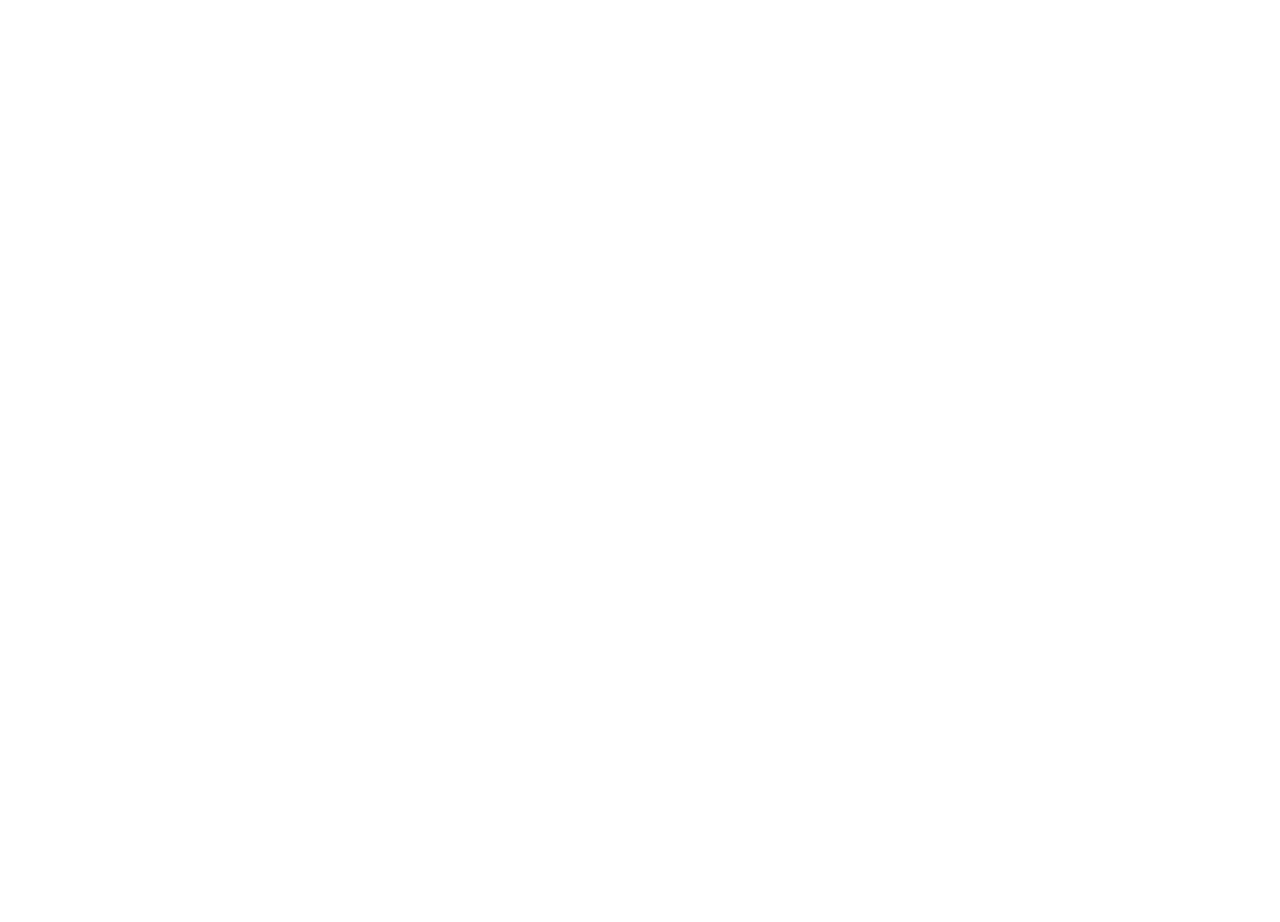
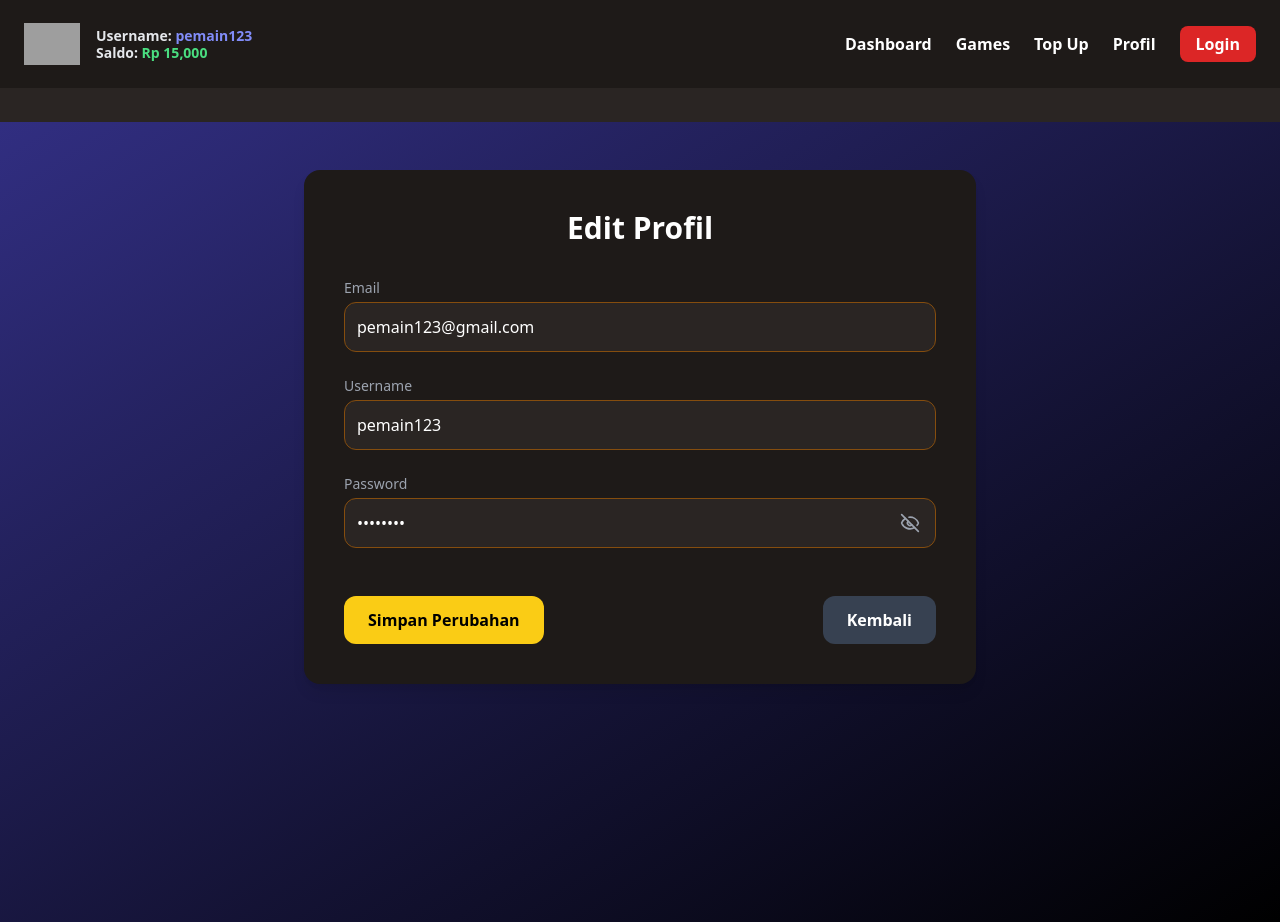
Before and after one commit to kenzietama/gamblinghub, a React (Create React App) app in the folder frontend/: page /profiledit in a window 1280 px wide. Before the commit this address had no page. Before the commit the page ends 800 px from the top, so only its background shows below. Built offline with nearby package versions, Linux system fonts and the light colour scheme; grey boxes are pictures that could not be loaded.

Commit message:
buat profile, profil edit, mainmenu pemain

```diff
--- a/frontend/src/App.js
+++ b/frontend/src/App.js
@@ -13,6 +13,7 @@ import Dashboard from "./pages/Dashboard";
 import MainMenu from "./pages/Pemain/MainMenu";
 import TopUp from "./pages/Pemain/TopUp";
 import Profil from "./pages/Pemain/Profil";
+import ProfilEdit from "./pages/Pemain/ProfilEdit";
 
 // Games
 import JackpotGame from "./pages/Games/JackpotGame";
@@ -33,6 +34,7 @@ function App() {
         <Route path="/main-menu" element={<MainMenu />} />
         <Route path="/top-up" element={<TopUp />} />
         <Route path="/profil" element={<Profil />} />
+        <Route path="/profiledit" element={<ProfilEdit />} />
 
         {/* Games */}
         <Route path="/jackpot" element={<JackpotGame />} />
--- a/frontend/src/pages/Pemain/MainMenu.js
+++ b/frontend/src/pages/Pemain/MainMenu.js
@@ -1,5 +1,6 @@
 import React from "react";
 import { useNavigate } from "react-router-dom";
+import Navbar from "../../components/navbar";
 
 const MainMenu = () => {
   const navigate = useNavigate();
@@ -18,22 +19,10 @@ const MainMenu = () => {
       color: "from-indigo-400 to-indigo-600",
     },
     {
-      name: "🎴 Suit Jepang",
-      desc: "Main suit lawan bot dan raih koin!",
-      path: "/suit-jepang",
-      color: "from-pink-400 to-pink-600",
-    },
-    {
       name: "🎲 Lempar Dadu",
       desc: "Lempar dadu dan menang bila jumlahnya besar!",
       path: "/dadu",
       color: "from-purple-400 to-purple-600",
-    },
-    {
-      name: "🐎 Balap Kuda",
-      desc: "Pilih kuda favoritmu dan lihat siapa juara!",
-      path: "/balap-kuda",
-      color: "from-green-400 to-green-600",
     },
     {
       name: "🃏 Blackjack",
@@ -44,30 +33,31 @@ const MainMenu = () => {
   ];
 
   return (
-    <div className="min-h-screen bg-gradient-to-br from-gray-900 to-black text-white p-6 flex flex-col items-center">
-      <div className="w-full flex justify-between max-w-4xl mb-6">
-        <h1 className="text-3xl font-bold text-indigo-300">🎮 Menu Permainan</h1>
-        <button
-          onClick={() => navigate("/login")}
-          className="bg-indigo-600 hover:bg-indigo-500 text-white px-4 py-2 rounded-xl font-semibold transition"
-        >
-          Login
-        </button>
+    <>
+      <Navbar />
+
+      <div className="min-h-screen bg-gradient-to-br from-indigo-900 to-black text-white px-6 py-12">
+        <div className="max-w-5xl mx-auto space-y-12">
+          <div className="text-center">
+            <h1 className="text-4xl font-bold text-yellow-400 mb-4">🎮 Menu Permainan</h1>
+            <p className="text-gray-300">Pilih permainan favoritmu dan raih kemenangan besar!</p>
           </div>
 
-      <div className="grid grid-cols-1 sm:grid-cols-2 gap-6 max-w-4xl w-full">
+          <div className="grid grid-cols-1 sm:grid-cols-2 gap-6">
             {games.map((game, index) => (
               <div
                 key={index}
                 onClick={() => navigate(game.path)}
-            className={`cursor-pointer bg-gradient-to-br ${game.color} rounded-2xl p-6 shadow-xl transform hover:scale-105 transition duration-300`}
+                className={`cursor-pointer bg-gradient-to-br ${game.color} p-6 rounded-2xl shadow-lg transform hover:scale-105 transition duration-300`}
               >
                 <h2 className="text-2xl font-bold mb-2">{game.name}</h2>
-            <p className="text-sm opacity-90">{game.desc}</p>
+                <p className="text-sm text-white/90">{game.desc}</p>
               </div>
             ))}
           </div>
         </div>
+      </div>
+    </>
   );
 };
 
--- a/frontend/src/pages/Pemain/Profil.js
+++ b/frontend/src/pages/Pemain/Profil.js
@@ -0,0 +1,90 @@
+import React from "react";
+import Navbar from "../../components/navbar";
+import { useNavigate } from "react-router-dom";
+
+const Profil = () => {
+  const navigate = useNavigate();
+
+  const user = {
+    email: "pemain123@gmail.com",
+    username: "pemain123",
+    password: "********",
+    saldo: 25000,
+  };
+
+  const handleLogout = () => {
+    alert("Anda telah logout.");
+    navigate("/login");
+  };
+
+  const handleTobat = () => {
+    const konfirmasi = window.confirm("Apakah Anda yakin ingin menghapus akun Anda? Ini tidak bisa dibatalkan!");
+    if (konfirmasi) {
+      alert("Akun Anda telah dihapus. Semoga tobatnya diterima. 😇");
+      navigate("/login");
+    }
+  };
+
+  const handleEditProfile = () => {
+    navigate("/profiledit");
+  };
+
+  return (
+    <>
+      <Navbar />
+
+      <div className="min-h-screen bg-gradient-to-br from-indigo-900 to-black text-white px-6 py-12">
+        <div className="max-w-3xl mx-auto bg-[#1e1a18] rounded-2xl shadow-lg p-10">
+          <h1 className="text-4xl font-bold text-center mb-10">Profil Pengguna</h1>
+
+          <div className="grid grid-cols-1 sm:grid-cols-2 gap-6 text-gray-300">
+            <div className="bg-[#2a2523] p-5 rounded-xl shadow-inner border border-yellow-900">
+              <p className="text-sm uppercase tracking-widest text-gray-400">Email</p>
+              <p className="text-lg font-semibold text-white">{user.email}</p>
+            </div>
+
+            <div className="bg-[#2a2523] p-5 rounded-xl shadow-inner border border-yellow-900">
+              <p className="text-sm uppercase tracking-widest text-gray-400">Username</p>
+              <p className="text-lg font-semibold text-white">{user.username}</p>
+            </div>
+
+            <div className="bg-[#2a2523] p-5 rounded-xl shadow-inner border border-yellow-900">
+              <p className="text-sm uppercase tracking-widest text-gray-400">Password</p>
+              <p className="text-lg font-semibold text-white">{user.password}</p>
+            </div>
+
+            <div className="bg-[#2a2523] p-5 rounded-xl shadow-inner border border-yellow-900">
+              <p className="text-sm uppercase tracking-widest text-gray-400">Saldo</p>
+              <p className="text-xl font-bold text-green-400">Rp {user.saldo.toLocaleString()}</p>
+            </div>
+          </div>
+
+          <div className="flex flex-col sm:flex-row justify-between mt-10 gap-4">
+            <button
+              onClick={handleLogout}
+              className="bg-red-600 hover:bg-red-500 px-6 py-3 rounded-xl text-white font-semibold transition"
+            >
+              Logout
+            </button>
+
+            <button
+              onClick={handleEditProfile}
+              className="bg-indigo-700 hover:bg-indigo-600 px-6 py-3 rounded-xl text-white font-semibold transition"
+            >
+              Edit Profil
+            </button>
+
+            <button
+              onClick={handleTobat}
+              className="bg-gray-700 hover:bg-gray-600 px-6 py-3 rounded-xl text-red-300 font-semibold transition"
+            >
+              Tobat (Hapus Akun)
+            </button>
+          </div>
+        </div>
+      </div>
+    </>
+  );
+};
+
+export default Profil;
--- /dev/null
+++ b/frontend/src/pages/Pemain/ProfilEdit.js
@@ -0,0 +1,109 @@
+import React, { useState } from "react";
+import { useNavigate } from "react-router-dom";
+import Navbar from "../../components/navbar";
+import { Eye, EyeOff } from "lucide-react"; // pastikan lucide-react sudah terinstall
+
+const ProfileEdit = () => {
+  const navigate = useNavigate();
+
+  const [formData, setFormData] = useState({
+    email: "pemain123@gmail.com",
+    username: "pemain123",
+    password: "********",
+  });
+
+  const [showPassword, setShowPassword] = useState(false);
+
+  const handleChange = (e) => {
+    const { name, value } = e.target;
+    setFormData((prev) => ({
+      ...prev,
+      [name]: value,
+    }));
+  };
+
+  const toggleShowPassword = () => {
+    setShowPassword((prev) => !prev);
+  };
+
+  const handleSave = (e) => {
+    e.preventDefault();
+    alert("Profil berhasil diperbarui!");
+    navigate("/profil");
+  };
+
+  return (
+    <>
+      <Navbar />
+
+      <div className="min-h-screen bg-gradient-to-br from-indigo-900 to-black text-white px-6 py-12">
+        <div className="max-w-2xl mx-auto bg-[#1e1a18] rounded-2xl shadow-lg p-10">
+          <h1 className="text-3xl font-bold text-center mb-8">Edit Profil</h1>
+
+          <form onSubmit={handleSave} className="space-y-6">
+            <div>
+              <label className="block mb-1 text-sm text-gray-400">Email</label>
+              <input
+                type="email"
+                name="email"
+                value={formData.email}
+                onChange={handleChange}
+                className="w-full p-3 rounded-xl bg-[#2a2523] text-white border border-yellow-800 focus:outline-none focus:ring-2 focus:ring-yellow-400"
+              />
+            </div>
+
+            <div>
+              <label className="block mb-1 text-sm text-gray-400">Username</label>
+              <input
+                type="text"
+                name="username"
+                value={formData.username}
+                onChange={handleChange}
+                className="w-full p-3 rounded-xl bg-[#2a2523] text-white border border-yellow-800 focus:outline-none focus:ring-2 focus:ring-yellow-400"
+              />
+            </div>
+
+            <div>
+              <label className="block mb-1 text-sm text-gray-400">Password</label>
+              <div className="relative">
+                <input
+                  type={showPassword ? "text" : "password"}
+                  name="password"
+                  value={formData.password}
+                  onChange={handleChange}
+                  className="w-full p-3 pr-12 rounded-xl bg-[#2a2523] text-white border border-yellow-800 focus:outline-none focus:ring-2 focus:ring-yellow-400"
+                />
+                <button
+                  type="button"
+                  onClick={toggleShowPassword}
+                  className="absolute top-1/2 right-4 transform -translate-y-1/2 text-gray-400 hover:text-white"
+                >
+                  {showPassword ? <Eye size={20} /> : <EyeOff size={20} />}
+                </button>
+              </div>
+            </div>
+
+            <div className="flex flex-col sm:flex-row justify-between gap-4 pt-6">
+              <button
+                type="submit"
+                className="bg-yellow-400 hover:bg-yellow-300 text-black px-6 py-3 rounded-xl font-semibold transition w-full sm:w-auto"
+              >
+                Simpan Perubahan
+              </button>
+
+              <button
+                type="button"
+                onClick={() => navigate("/profil")}
+                className="bg-gray-700 hover:bg-gray-600 px-6 py-3 rounded-xl text-white font-semibold transition w-full sm:w-auto"
+              >
+              Kembali
+              </button>
+            </div>
+          </form>
+        </div>
+      </div>
+    </>
+  );
+};
+
+export default ProfileEdit;
```
Lines whose indentation alone changed are shown as unchanged.
